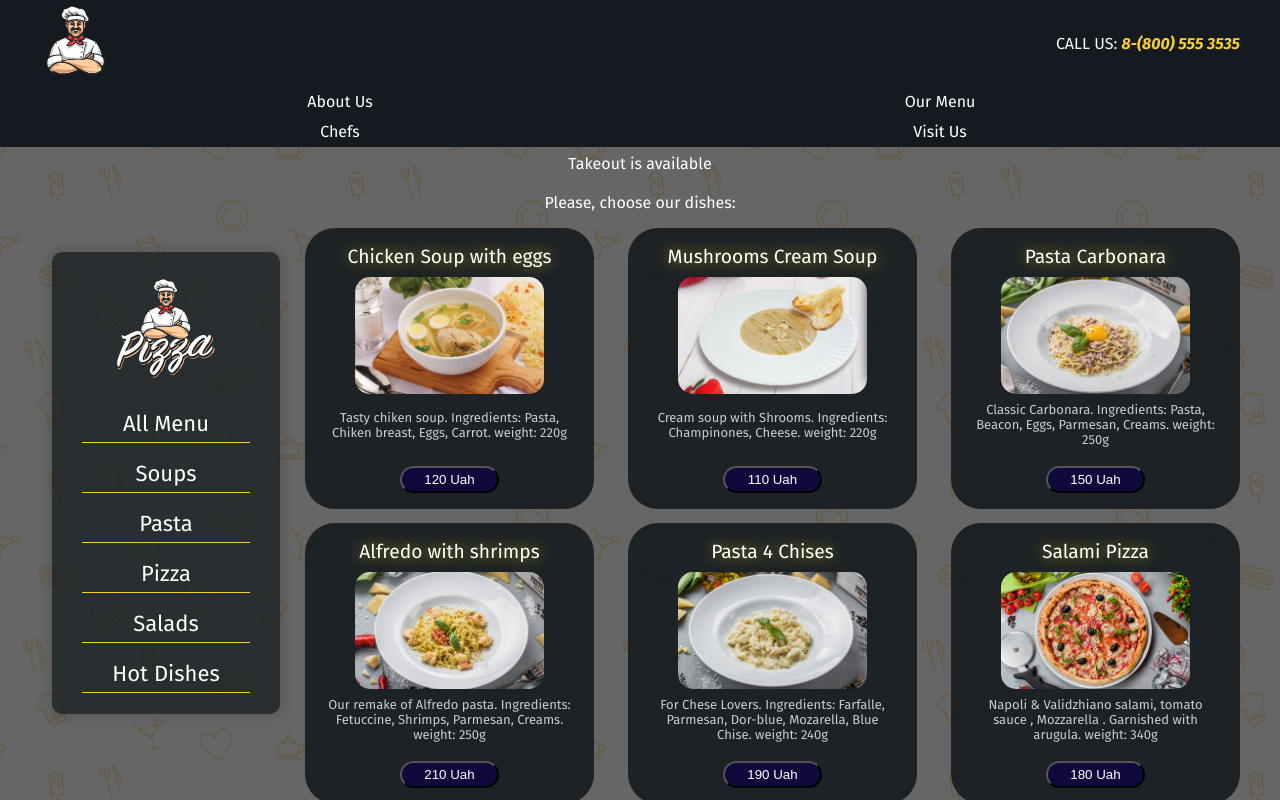
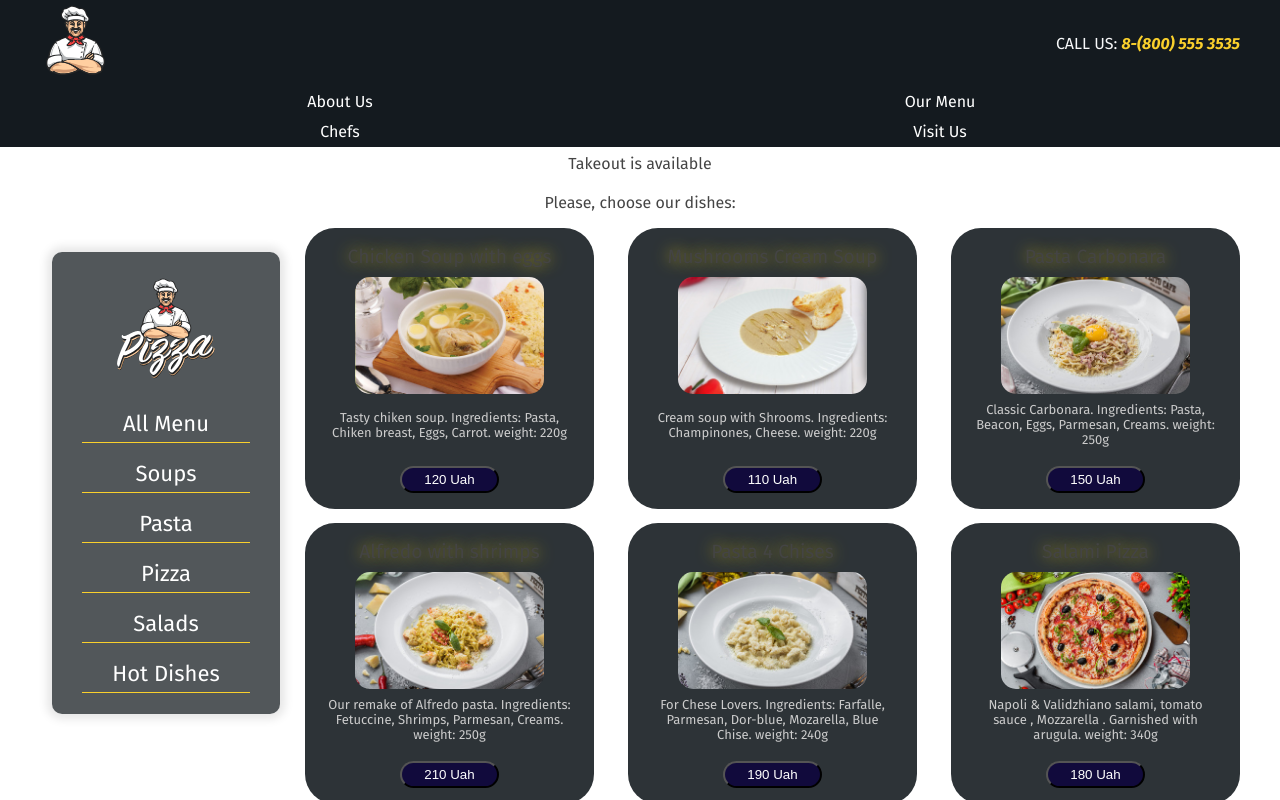
Before and after one commit to MaxShmyhanovskyi/Stark1ll.github.io, a React (Create React App) app: page /menu in a window 1280 px wide. Shown: the top 800 px of the page. Built offline with nearby package versions, Linux system fonts and the light colour scheme.

Commit message:
Changed Menu ClassName

```diff
--- a/src/components/Menu/Menu.js
+++ b/src/components/Menu/Menu.js
@@ -15,7 +15,7 @@ export const Menu = () => {
   const hotDishes = Object.values(menu.hotDishes);
 
   return (
-    <div className='Menu'>
+    <div className='Menu2'>
         <ContainerTop />
         <div className='MenuHeader'>
               <span>Takeout is available </span>
```
